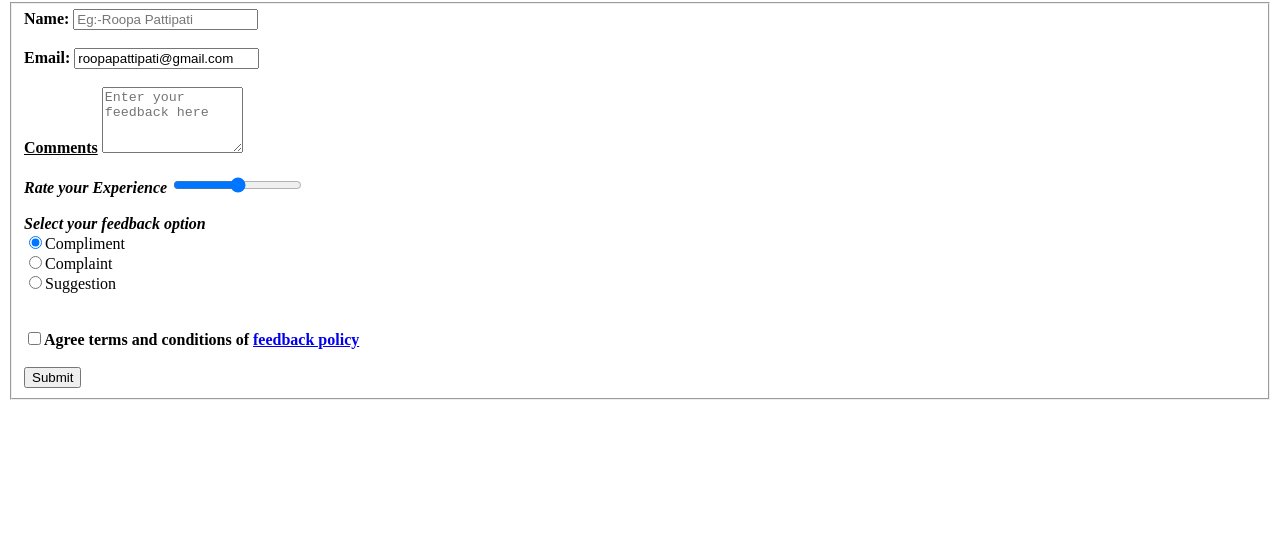
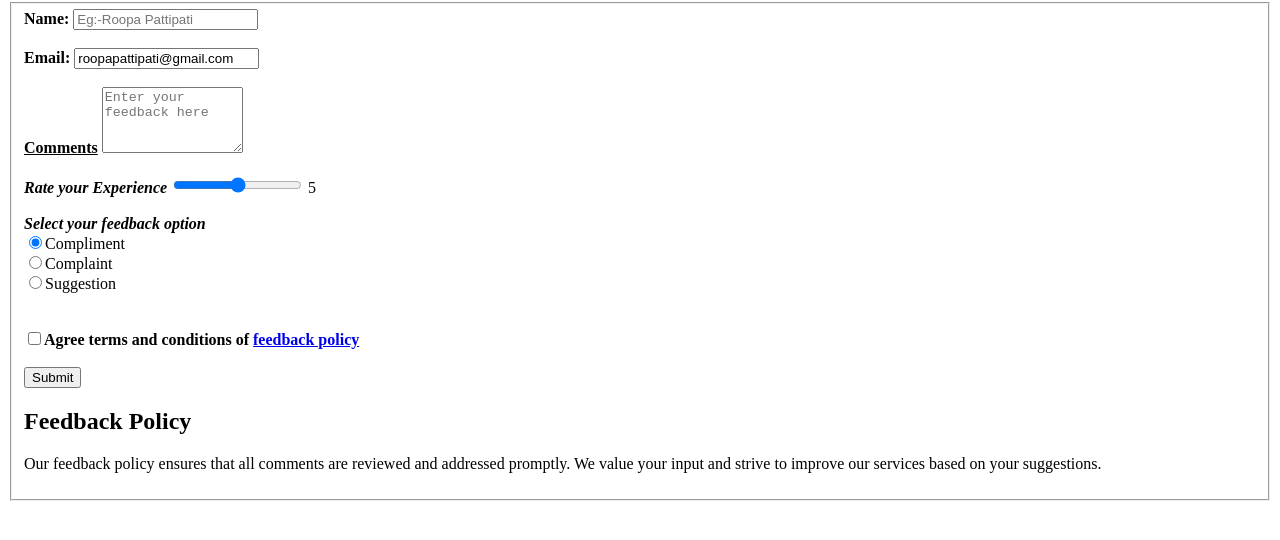
Before and after one commit to roopa-19/HTML, a plain HTML site: page form assignments/form2.html in a window 1280 px wide. Shown: the part 78-618 px from the top of the page. Drawn offline with Linux system fonts and the light colour scheme.

Commit message:
Update form2.html

```diff
--- a/form assignments/form2.html
+++ b/form assignments/form2.html
@@ -12,7 +12,8 @@
             <label for="name"><b>Name:</b> <input type="text" placeholder="Eg:-Roopa Pattipati" ></label><br><br>
             <label for="email"><b>Email:</b> <input type="email" name="email" id="email" value="roopapattipati@gmail.com" required></label><br><br>
             <label for="comments"><u><strong>Comments</strong></u> <textarea name="comments" id="comments" placeholder="Enter your feedback here" rows="4" cols="15"></textarea></label><br><br>
-            <label for="rate"><i><b>Rate your Experience</b></i> <input id="rate" type="range" min="0" max="10"></label><br><br>
+            <label for="rate"><i><b>Rate your Experience</b></i> <input id="rate" type="range" min="0" max="10" value="5" oninput="ratingValue.value = rating.value"></label>
+            <output id="ratingValue">5</output><br><br>
             <label for="feedback type"><em><b>Select your feedback option </b></em><br>
                 <input type="radio" name="feedback type" value="compliment" checked>Compliment <br>
                 <input type="radio" name="feedback type" value="complaint">Complaint <br>
@@ -21,6 +22,10 @@
             <label for="feedback"> <input type="checkbox" name="feedback" value="feedback" required><strong>Agree terms and conditions of <a href="#">feedback policy</a></strong></label><br><br>
             <label for="submit"><input type="submit"></label>
         </form>
+
+        <h2 id="feedback-policy">Feedback Policy</h2>
+        <p>Our feedback policy ensures that all comments are reviewed and addressed promptly.
+           We value your input and strive to improve our services based on your suggestions.</p>
     </fieldset>
 </body>
 </html>
```
